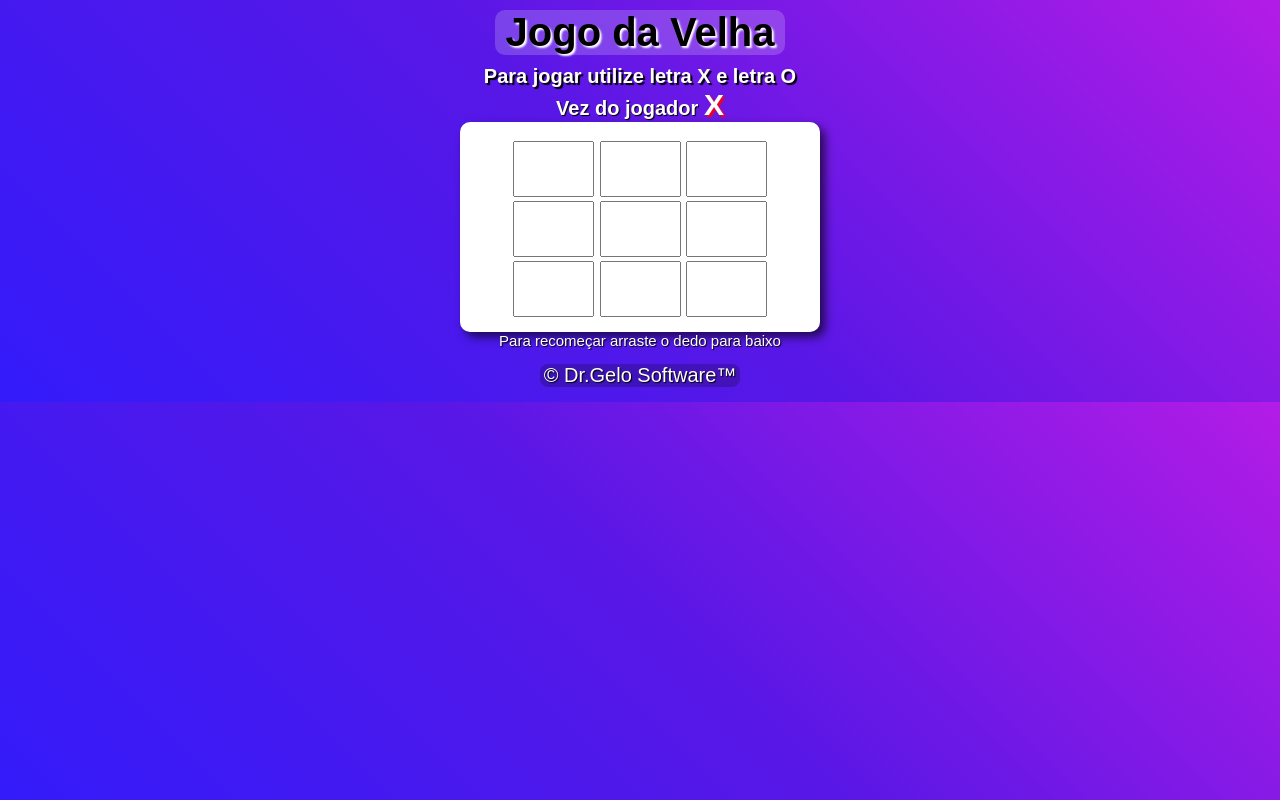
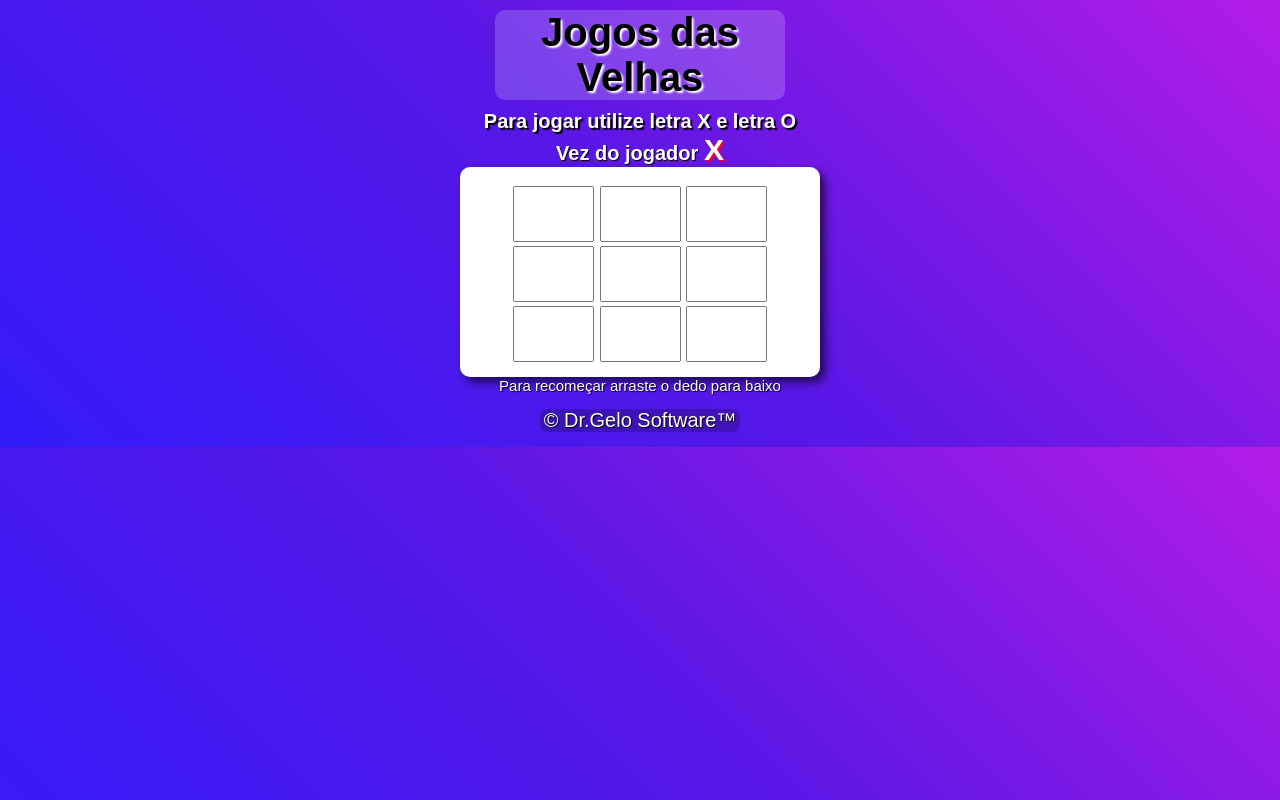
Before and after one commit to DarlanAguiar/Jogo-da-velha, a plain HTML site: page jogoDaVelha.html in a window 1280 px wide. Drawn offline with Linux system fonts and the light colour scheme.

Commit message:
título no plural

```diff
--- a/jogoDaVelha.html
+++ b/jogoDaVelha.html
@@ -97,7 +97,7 @@
 
 <body>
     <header>
-        <h1>Jogo da Velha</h1>
+        <h1>Jogos das Velhas</h1>
         <p class="regras">Para jogar utilize letra X e letra O</p>
         <p data-troca="">Vez do jogador <span>X</span></p>
     </header>
```
